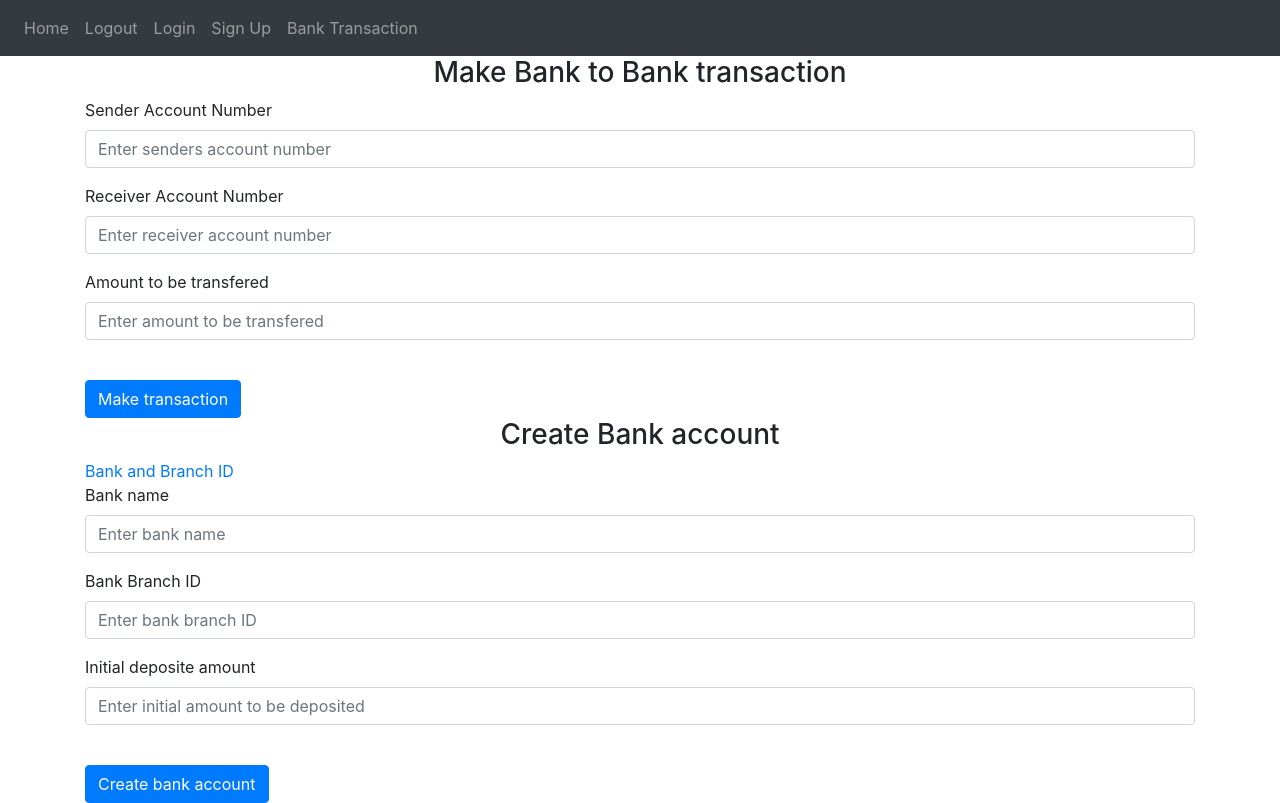
After one commit to Paarthvi/upisystem, a Flask app: page /bankTransaction in a window 1280 px wide. The commit adds this page. Run offline with Flask 2, Linux system fonts and the light colour scheme; some libraries are stand-ins or nearby versions.

Commit message:
make transaction

```diff
--- a/dbms/website/__init__.py
+++ b/dbms/website/__init__.py
@@ -1,12 +1,14 @@
 from flask import Flask
 from .views import views
 from .auth import auth
+from .bankTransaction import banktransaction
 
 def create_app():
     app = Flask(__name__)
     app.config['SECRET_KEY'] = 'PS'
     app.register_blueprint(views, url_prefix= "/")
     app.register_blueprint(auth, url_prefix= "/")
+    app.register_blueprint(banktransaction, url_prefix= "/")
     return app
 
 # if __name__ == 'main':
--- a/dbms/website/auth.py
+++ b/dbms/website/auth.py
@@ -48,7 +48,7 @@ def sign_up():
         elif len(houseNumber) > 5:
             flash("House number should be less tha 6 characters", category='error')
             faced_error = True
-        elif len(pin) != 5:
+        elif len(pinCode) != 5:
             flash("PIN code is invalid, it has to be 5 digit", category='error')
             faced_error = True
         elif len(phoneNumber)!=10:
--- /dev/null
+++ b/dbms/website/bankTransaction.py
@@ -0,0 +1,18 @@
+from flask import Blueprint,render_template, request, flash
+from .dbConnection import conn
+
+banktransaction = Blueprint('banktransaction', __name__)
+cursor = conn.cursor()
+
+
+@banktransaction.route('/bankTransaction', methods = ['GET', 'POST'])
+def bankTransaction():
+    if request.method == 'GET':
+        return render_template("bankTransaction.html")
+    if request.method == 'POST':
+        received_data = dict(request.form)
+        if ("senderAccountNumber" in received_data.keys()):
+            print("making transaction")
+        elif ("bankName" in received_data.keys()):
+            print("creating bank account")
+        return render_template("bankTransaction.html")
--- /dev/null
+++ b/dbms/website/templates/bankTransaction.html
@@ -0,0 +1,76 @@
+{%extends "base.html"%}
+{%block title%}Sign Up{%endblock%}
+
+{%block content%}
+<form method = "POST">
+    <h3 align = "center"> Make Bank to Bank transaction </h3>
+    <div class ="form-group">
+        <label for="senderAccountNumber">Sender Account Number</label>
+        <input
+                type="senderAccountNumber"
+                class="form-control"
+                id="senderAccountNumber"
+                name="senderAccountNumber"
+                placeholder="Enter senders account number"
+        />
+    </div>
+    <div class ="form-group">
+        <label for="receiverAccountNumber">Receiver Account Number</label>
+        <input
+                type="receiverAccountNumber"
+                class="form-control"
+                id="receiverAccountNumber"
+                name="receiverAccountNumber"
+                placeholder="Enter receiver account number"
+        />
+    </div>
+    <div class ="form-group">
+        <label for="transactionAmount">Amount to be transfered</label>
+        <input
+                type="transactionAmount"
+                class="form-control"
+                id="transactionAmount"
+                name="transactionAmount"
+                placeholder="Enter amount to be transfered"
+        />
+    </div>
+    <br />
+    <button id = "makeTransaction" type="makeTransaction" class="btn btn-primary">Make transaction</button>
+</form>
+<form method = "POST">
+    <h3 align = "center"> Create Bank account </h3>
+    <a href="/bankDetails">Bank and Branch ID</a>
+    <div class ="form-group">
+        <label for="bankName">Bank name</label>
+        <input
+                type="bankName"
+                class="form-control"
+                id="bankName"
+                name="bankName"
+                placeholder="Enter bank name"
+        />
+    </div>
+    <div class ="form-group">
+        <label for="bankBranchId">Bank Branch ID</label>
+        <input
+                type="bankBranchId"
+                class="form-control"
+                id="bankBranchId"
+                name="bankBranchId"
+                placeholder="Enter bank branch ID"
+        />
+    </div>
+    <div class ="form-group">
+        <label for="initialDepositeAmount">Initial deposite amount</label>
+        <input
+                type="initialDepositeAmount"
+                class="form-control"
+                id="initialDepositeAmount"
+                name="initialDepositeAmount"
+                placeholder="Enter initial amount to be deposited"
+        />
+    </div>
+    <br />
+    <button id = "createBankAccount" type="createBankAccout" class="btn btn-primary">Create bank account</button>
+</form>
+{%endblock%}
--- a/dbms/website/templates/base.html
+++ b/dbms/website/templates/base.html
@@ -31,6 +31,7 @@
             <a class="nav-item nav-link" id="logout" href="/logout">Logout</a>
             <a class="nav-item nav-link" id="login" href="/login">Login</a>
             <a class="nav-item nav-link" id="signUp" href="/sign-up">Sign Up</a>
+            <a class="nav-item nav-link" id="bankransaction" href="/bankTransaction">Bank Transaction</a>
         </div>
     </div>
 </nav>
```
